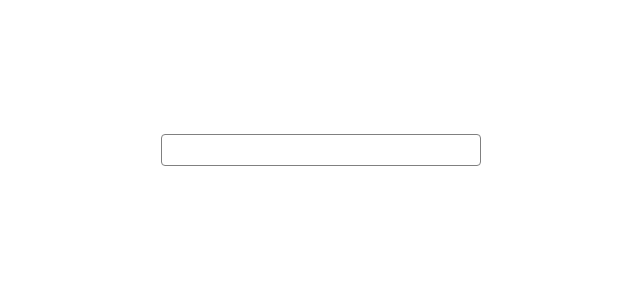
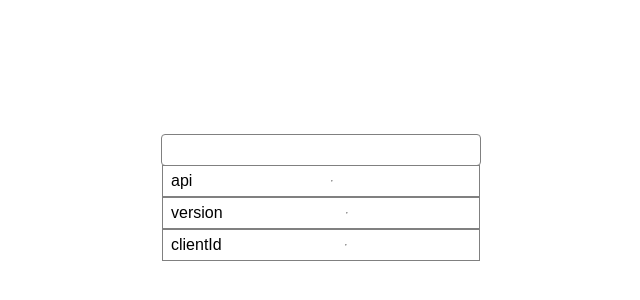
Before and after one commit to satyam4p/Custom-Input, a React (Create React App) app: page / in a window 1280 px wide. Shown: the part 170-470 px from the top of the page, without its empty margins (319-959 px from the left). Built offline with nearby package versions, Linux system fonts and the light colour scheme.

Commit message:
WIP: added suggestions hoc

```diff
--- a/package.json
+++ b/package.json
@@ -9,6 +9,7 @@
     "react": "^18.2.0",
     "react-dom": "^18.2.0",
     "react-scripts": "5.0.1",
+    "redux": "^4.2.1",
     "web-vitals": "^2.1.4"
   },
   "scripts": {
--- a/src/App.js
+++ b/src/App.js
@@ -1,14 +1,13 @@
 import { useState } from 'react';
 import './App.css';
 import Input from './Input';
+import envJSON from './mock/env.json';
 
 function App() {
-
   const [value, setValue] = useState('');
-
   return (
     <div className="input-container">
-      <Input onChange = {setValue} value = {value} color={"#E24337"} />
+      <Input onChange = {setValue} value = {value} color={"#E24337"}  suggestions={envJSON} hasSuggestion={true}/>
     </div>
   );
 }
--- a/src/HOC/hasSuggestions.js
+++ b/src/HOC/hasSuggestions.js
@@ -1,21 +1,28 @@
 import './highlighter.css';
 
-const suggestions = [
-  "abcde",
-  "test",
-  "test2"
-]
 const hasSuggestions = (WrappedComponent)=>{
+  return (props)=>{
+    const { hasSuggestion, value, onChange, suggestions, REGEX } = props;
+    const setSuggestion = (event, item) =>{
+      if(value.length > 0){
+        let splitVal = value.split(REGEX);
+        let replaceVal = splitVal[splitVal.length - 2];
+        var regex = /{{(.*?)}}/g;
+        let ans = replaceVal.replace(regex, `{{${item.name}}}`);
+        const finalVal = splitVal.slice(0,splitVal.length - 2).join('') + ans;
+        onChange(finalVal);
+      }
+    }
 
-  return (props)=>{
+    if(hasSuggestion){
       return(
         <>
         <WrappedComponent {...props} />
         <ul className="suggestions-container">
           {suggestions.map((item, index)=>{
             return(
-            <li className="highlighter-suggestion">
-              {item}
+              <li onClick={e=>setSuggestion(e, item)} key={index} className="highlighter-suggestion">
+                {item.name}
                 <hr/>
               </li>
             )
@@ -25,6 +32,7 @@ const hasSuggestions = (WrappedComponent)=>{
       )
     }
   }
+}
 
 
 
--- a/src/HOC/withHighlighter.js
+++ b/src/HOC/withHighlighter.js
@@ -7,7 +7,7 @@ function withHighlighter(WrappedComponent){
     const REGEX = /({{.*?}})/g;
     return(
       <>
-      <WrappedComponent {...props} highlighterRef = {ref}/>
+      <WrappedComponent {...props} highlighterRef = {ref} REGEX = {REGEX}/>
       <div ref={ref} className="input-renderer">
           {value.split(REGEX).map((word, index)=>{
             if(word.match(REGEX) !== null){
--- a/src/Input.js
+++ b/src/Input.js
@@ -1,6 +1,7 @@
 import React, { useRef, useState, useEffect } from "react";
 import withHighlighter from "./HOC/withHighlighter";
 import hasSuggestions from "./HOC/hasSuggestions";
+import { compose } from "redux";
 
 const InputField = ({ value, onChange, highlighterRef, color })=>{
   useEffect(()=>{
@@ -17,12 +18,10 @@ const InputField = ({ value, onChange, highlighterRef, color })=>{
           value={value}
           onChange={(e) => onChange(e.target.value)}
           onScroll = {handleHighlighterPos}
-          props = {"asjhdbas"}
         />
   )
 }
 
 
 /**TODO: Need to implement compose function */
-// export default compose(withHighlighter, hasSuggestions)(InputField);
-export default withHighlighter(InputField);
+export default compose(withHighlighter, hasSuggestions)(InputField);
--- /dev/null
+++ b/src/mock/env.json
@@ -0,0 +1,15 @@
+[
+      {
+        "name":"api",
+        "value":"https://satyamkumardev.netlify.app"
+      },
+      {
+        "name":"version",
+        "value":"v2"
+      },
+      {
+        "name":"clientId",
+        "value":"uudidasd5452123"
+      }
+
+]
```
Also changed, not shown: 1 other file (tests, documents, lock files or other folders). Lines whose indentation alone changed are shown as unchanged.
